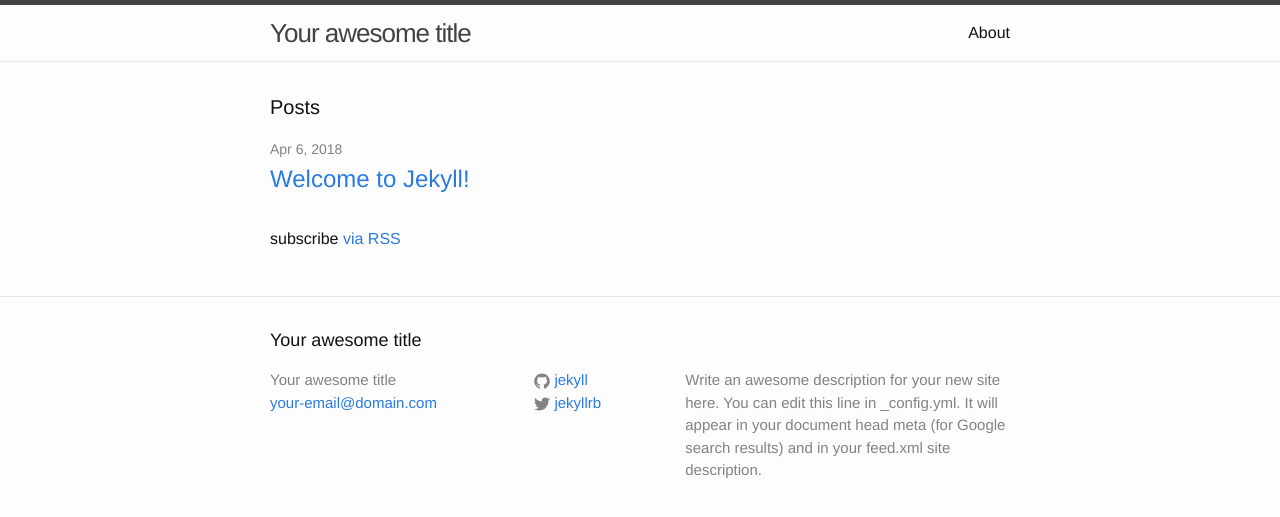
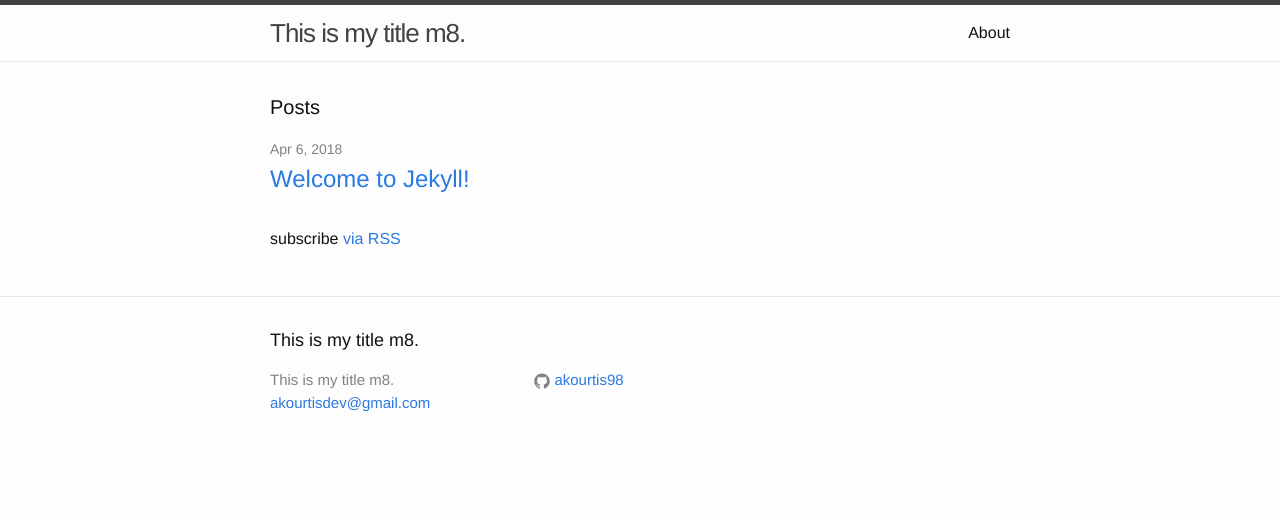
Before and after one commit to akourtis98/gh-page-test, a Jekyll site: the page built from index.html, in a window 1280 px wide. Shown: the top 517 px of the page. Built offline with Jekyll 4.4.1, drawn with Linux system fonts in a browser that asks for light colours.

Commit message:
added config.yml

```diff
--- a/_config.yml
+++ b/_config.yml
@@ -6,16 +6,12 @@
 # 'jekyll serve'. If you change this file, please restart the server process.
 
 # Site settings
-title: Your awesome title
-email: your-email@domain.com
-description: > # this means to ignore newlines until "baseurl:"
-  Write an awesome description for your new site here. You can edit this
-  line in _config.yml. It will appear in your document head meta (for
-  Google search results) and in your feed.xml site description.
+title: This is my title m8.
+email: akourtisdev@gmail.com
+description: > # this is my description my dude
 baseurl: "" # the subpath of your site, e.g. /blog
-url: "http://yourdomain.com" # the base hostname & protocol for your site
-twitter_username: jekyllrb
-github_username:  jekyll
+github_username:  akourtis98
 
 # Build settings
 markdown: kramdown
+theme: minima
```
